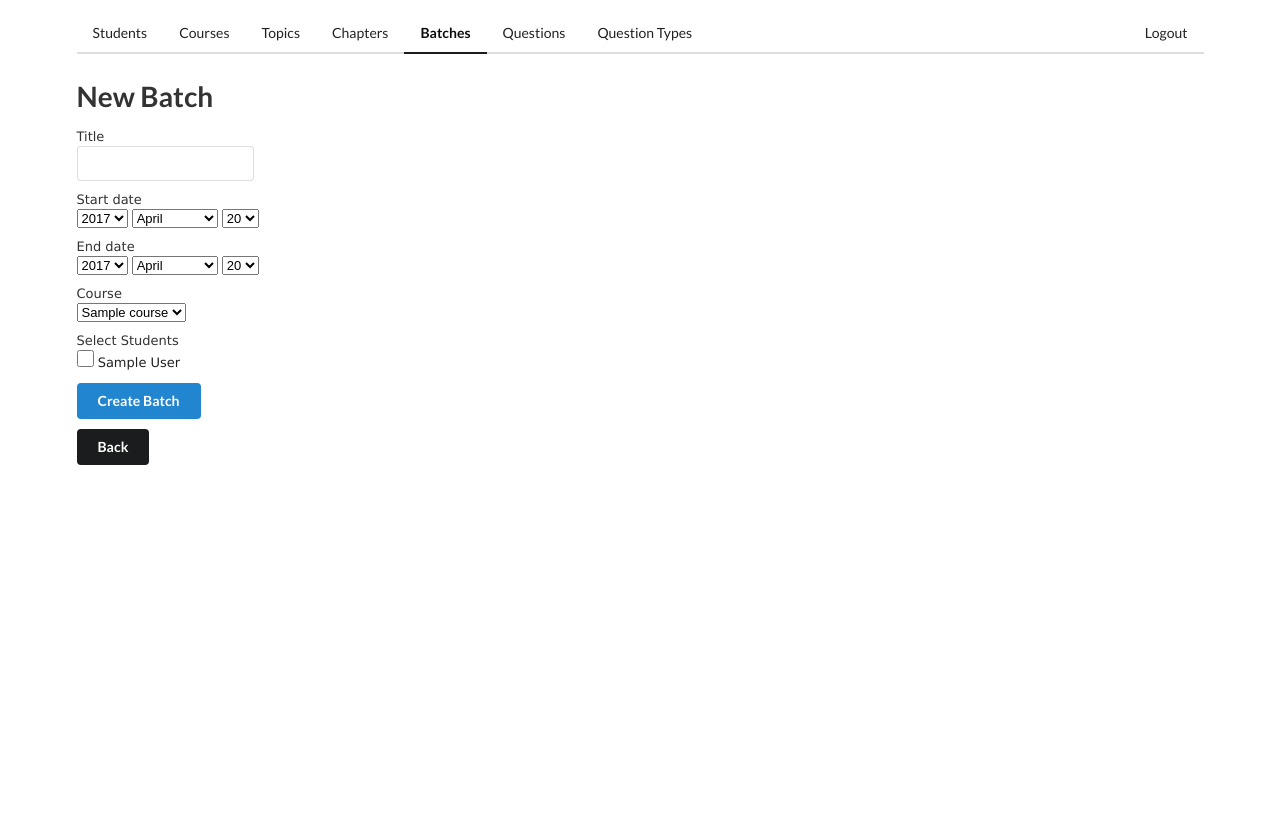
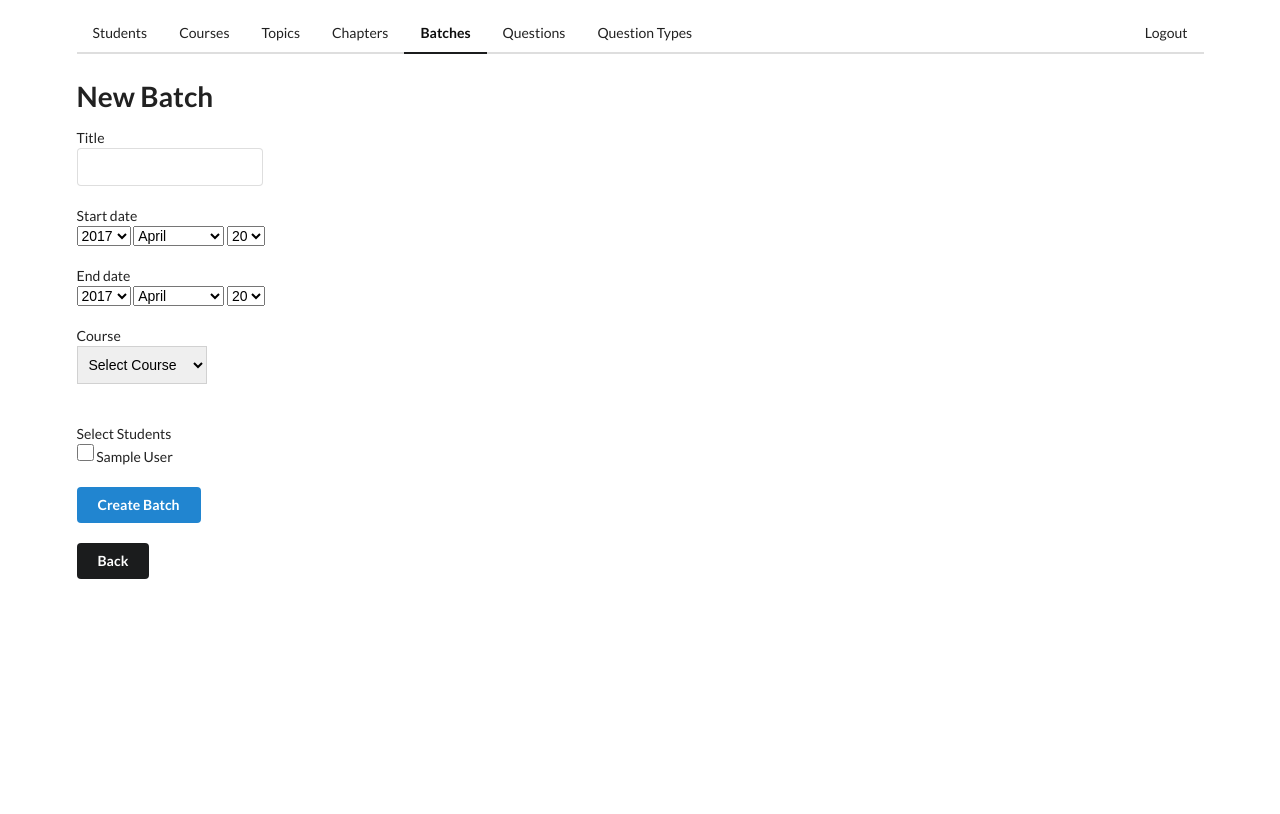
Before and after one commit to shreyas707/dct_assessment, a Rails app: page /batches/new in a window 1280 px wide. Run offline with Rails 7, Linux system fonts and the light colour scheme; a user stored in the database is signed in; tables that the repository leaves empty hold one stand-in row (values such as "Sample post"); style sheets or scripts are compiled from the project's sources; some libraries are stand-ins or nearby versions.

Commit message:
ui bug fixes

```diff
--- a/app/assets/stylesheets/scaffolds.scss
+++ /dev/null
@@ -1,70 +0,0 @@
-body {
-  background-color: #fff;
-  color: #333;
-  font-family: verdana, arial, helvetica, sans-serif;
-  font-size: 13px;
-  line-height: 18px;
-}
-
-p, ol, ul, td {
-  font-family: verdana, arial, helvetica, sans-serif;
-  font-size: 13px;
-  line-height: 18px;
-}
-
-pre {
-  background-color: #eee;
-  padding: 10px;
-  font-size: 11px;
-}
-
-a {
-  color: #000;
-
-  &:visited {
-    color: #666;
-  }
-
-
-}
-
-div {
-  &.field, &.actions {
-    margin-bottom: 10px;
-  }
-}
-
-#notice {
-  color: green;
-}
-
-.field_with_errors {
-  padding: 2px;
-  background-color: red;
-  display: table;
-}
-
-#error_explanation {
-  width: 450px;
-  border: 2px solid red;
-  padding: 7px;
-  padding-bottom: 0;
-  margin-bottom: 20px;
-  background-color: #f0f0f0;
-
-  h2 {
-    text-align: left;
-    font-weight: bold;
-    padding: 5px 5px 5px 15px;
-    font-size: 12px;
-    margin: -7px;
-    margin-bottom: 0px;
-    background-color: #c00;
-    color: #fff;
-  }
-
-  ul li {
-    font-size: 12px;
-    list-style: square;
-  }
-}
--- a/app/views/batch_sets/edit.html.erb
+++ b/app/views/batch_sets/edit.html.erb
@@ -102,7 +102,7 @@
       <% end %>
       <br/><br/>
       <div class="actions">
-        <%= f.submit 'Submit answer', class: "ui primary button" %>
+        <%= f.submit 'Submit answer', class: "ui primary button" %><br/><br/>
       </div>
   <% end %>
 
--- a/app/views/batches/_form.html.erb
+++ b/app/views/batches/_form.html.erb
@@ -13,34 +13,32 @@
 
   <div class="field">
     <%= f.label :title %><br>
-    <div class="ui input"><%= f.text_field :title %></div>
+    <div class="ui input"><%= f.text_field :title %></div><br/><br/>
   </div>
 
   <div class="field">
     <%= f.label :start_date %><br>
-    <%= f.date_select :start_date %>
+    <%= f.date_select :start_date, {class: "ui search dropdown"} %><br/><br/>
   </div>
   <div class="field">
     <%= f.label :end_date %><br>
     <%= f.date_select :end_date %>
+
+    <br/><br/>
   </div>
   <div class="field">
     <%= f.label :course_id %><br>
-    <%= f.collection_select :course_id, Course.all, :id, :name %>
-  </div>
-<!--   <select class="ui dropdown">
-    <option value="">Gender</option>
-    <option value="1">Male</option>
-    <option value="0">Female</option>
-  </select> -->
+    <%= f.collection_select :course_id, Course.all, :id, :name, {prompt: "Select Course"}, {class: "ui search dropdown"} %>
+  </div><br/><br/>
+
    <div class="field">
     <label>Select Students</label><br>
     <%= f.collection_check_boxes :student_ids, Student.all, :id, :name do |b| %>
       <%= b.check_box class: "ui checkbox" %>
       <%= b.label %><br/>
-    <% end %>
+    <% end %><br/>
   </div>
   <div class="actions">
-    <%= f.submit class: "ui primary button" %>
+    <%= f.submit class: "ui primary button" %><br/><br/>
   </div>
 <% end %>
--- a/app/views/batches/index.html.erb
+++ b/app/views/batches/index.html.erb
@@ -10,8 +10,10 @@
       <th>End date</th>
       <th>Course</th>
       <th>Show</th>
-      <th>Edit</th>
-      <th>Destroy</th>
+      <% if current_user.is_admin? %>
+        <th>Edit</th>
+        <th>Destroy</th>
+      <% end %>
     </tr>
   </thead>
 
--- a/app/views/batches/new.html.erb
+++ b/app/views/batches/new.html.erb
@@ -2,4 +2,4 @@
 
 <%= render 'form' %>
 
-<%= link_to 'Back', batches_path, class: "ui secondary button" %>
+<%= link_to 'Back', batches_path, class: "ui secondary button" %><br/><br/>
--- a/app/views/chapters/_form.html.erb
+++ b/app/views/chapters/_form.html.erb
@@ -13,10 +13,10 @@
 
   <div class="field">
     <%= f.label :name %><br>
-    <div class="ui input"><%= f.text_field :name %></div>
+    <div class="ui input"><%= f.text_field :name %></div><br/><br/>
   </div>
 
   <div class="actions">
-    <%= f.submit class: "ui primary button" %>
+    <%= f.submit class: "ui primary button" %><br/><br/>
   </div>
 <% end %>
--- a/app/views/courses/_form.html.erb
+++ b/app/views/courses/_form.html.erb
@@ -13,9 +13,9 @@
 
   <div class="field">
     <%= f.label :name %><br>
-    <div class="ui input"><%= f.text_field :name %></div>
+    <div class="ui input"><%= f.text_field :name %></div><br/><br/>
   </div>
   <div class="actions">
-    <%= f.submit class: "ui primary button" %>
+    <%= f.submit class: "ui primary button" %><br/><br/>
   </div>
 <% end %>
--- a/app/views/layouts/application.html.erb
+++ b/app/views/layouts/application.html.erb
@@ -20,6 +20,8 @@
           <%= link_to("Batches", batches_path, class: controller.controller_name == "batches" ? "active item" : "item") %>
           <%= link_to("Questions", questions_path, class: controller.controller_name == "questions" ? "active item" : "item") %>
           <%= link_to("Question Types", question_types_path, class: controller.controller_name == "question_types" ? "active item" : "item") %>
+        <% else %>
+          <%= link_to("Batches", batches_path, class: "active item") %>
         <% end %>
 
         <div class="right menu">
--- a/app/views/question_types/_form.html.erb
+++ b/app/views/question_types/_form.html.erb
@@ -13,9 +13,9 @@
 
   <div class="field">
     <%= f.label :name %><br>
-    <div class="ui input"><%= f.text_field :name %></div>
+    <div class="ui input"><%= f.text_field :name %></div><br/><br/>
   </div>
   <div class="actions">
-    <%= f.submit class: "ui primary button"%>
+    <%= f.submit class: "ui primary button"%><br/><br/>
   </div>
 <% end %>
--- a/app/views/students/_form.html.erb
+++ b/app/views/students/_form.html.erb
@@ -26,12 +26,12 @@
 
   <%= f.fields_for :batch_students, @batch_student do |b| %>
     <label>Select Batch</label><br/>
-    <%= b.collection_select :batch_id, Batch.all, :id, :title, prompt: "Select" %><br/>
+    <%= b.collection_select :batch_id, Batch.all, :id, :title, {prompt: "Select"}, {class: "ui dropdown"} %><br/>
     <%= b.link_to_remove "Delete the batch" %><br/><br/>
   <% end %>
   <%= f.link_to_add "Add a batch", :batch_students %><br/><br/>
 
   <div class="actions">
-    <%= f.submit class: "ui button" %>
+    <%= f.submit class: "ui button" %><br/><br/>
   </div>
 <% end %>
--- a/app/views/topics/_form.html.erb
+++ b/app/views/topics/_form.html.erb
@@ -13,16 +13,16 @@
 
   <div class="field">
     <%= f.label :name %><br>
-    <div class="ui input"><%= f.text_field :name %></div>
+    <div class="ui input"><%= f.text_field :name %></div><br/><br/>
   </div>
   <div class="field">
     <label>Select courses that the topics belong to:</label>
     <%= f.collection_check_boxes :course_ids, Course.all, :id, :name do |b| %><br/>
       <%= b.check_box class: "ui checkbox" %>
       <%= b.label %>
-    <% end %>
+    <% end %><br/><br/>
   </div>
   <div class="actions">
-    <%= f.submit class: "ui primary button" %>
+    <%= f.submit class: "ui primary button" %><br/><br/>
   </div>
 <% end %>
```
Also changed, not shown: app/views/batch_sets/show.html.erb (+4 -3 lines), app/views/questions/_form.html.erb (+6 -5 lines).
